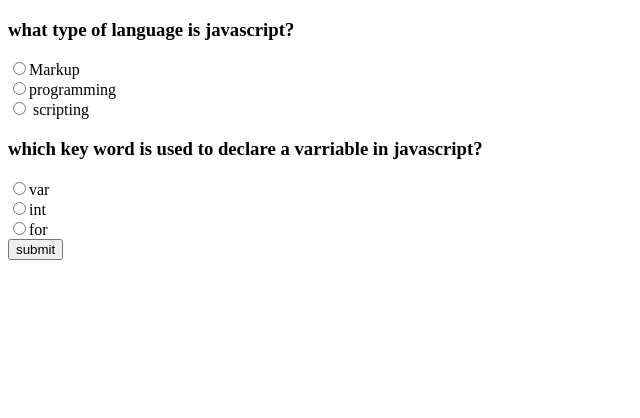
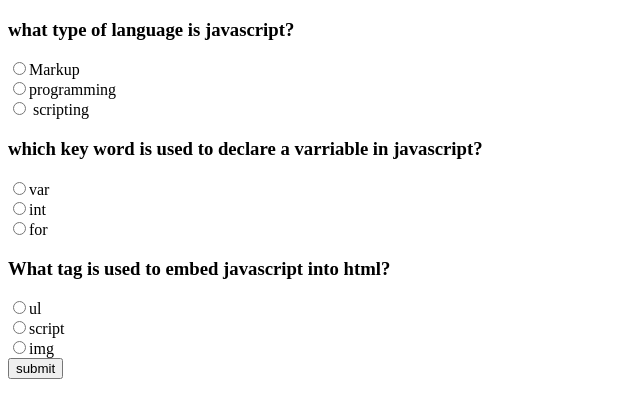
Before and after one commit to Joelmukono/quiz, a plain HTML site: page index.html in a window 1280 px wide. Shown: the whole page, without its empty margins (0-640 px from the left). Drawn offline with Linux system fonts and the light colour scheme.

Commit message:
add third question to html and its javascript value together with a points varriable to store the points achived

```diff
--- a/index.html
+++ b/index.html
@@ -21,6 +21,13 @@
         <input type="radio" name="keyword" value="int">int<br>
         <input type="radio" name="keyword" value="for">for
       </div>
+
+      <div class="question3">
+        <h3>What tag is used to embed javascript into html?</h3>
+        <input type="radio" name="tag" value="ul">ul<br>
+        <input type="radio" name="tag" value="script">script<br>
+        <input type="radio" name="tag" value="img">img
+      </div>
       <input type="submit" value ="submit">
     </form>
 
--- a/js/scripts.js
+++ b/js/scripts.js
@@ -2,7 +2,10 @@ $(document).ready(function(){
   $("#myForm").submit(function(){
    var language = $("input:radio[name=language]:checked").val();
    var keyword = $("input:radio[name=keyword]:checked").val();
-   alert(language+" "+keyword);
+   var tag = $("input:radio[name=tag]:checked").val();
+   var points=0;
+
+
   });
 
 
```
Lines whose indentation alone changed are shown as unchanged.
